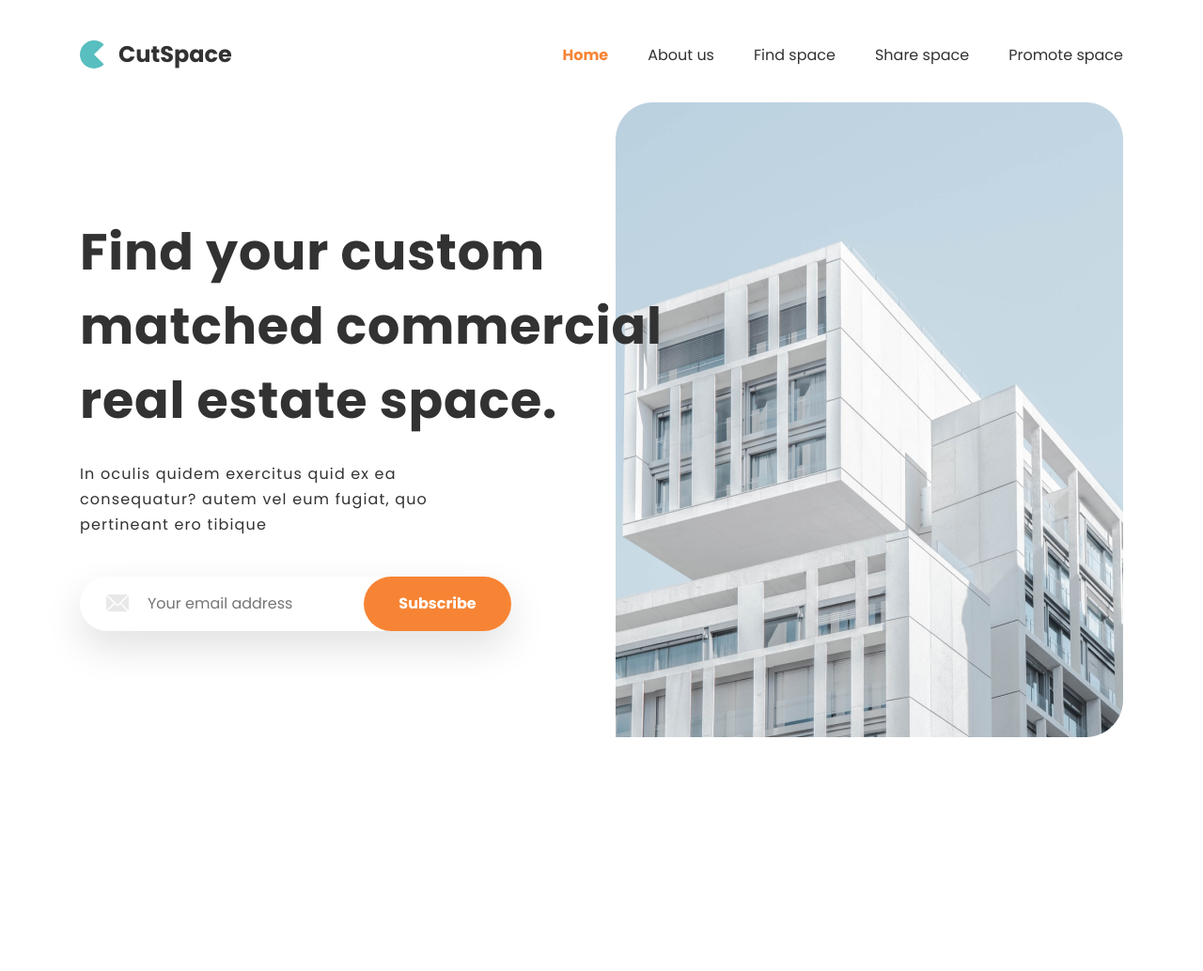
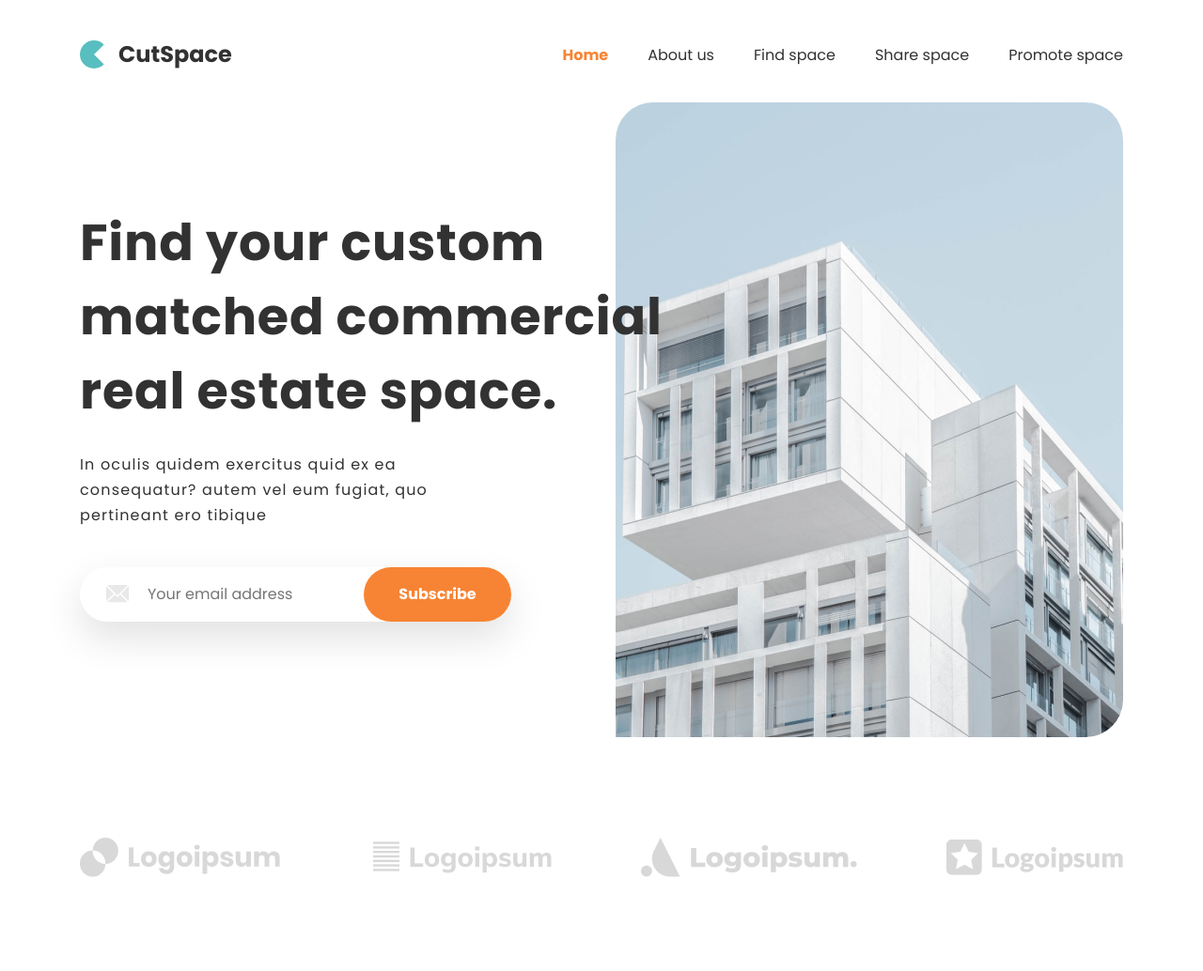
Before and after one commit to bbosmedia/ui-to-html-four, a plain HTML site: page index.html in a window 1280 px wide. Shown: the whole page at 94% size. Before the commit the page ends 800 px from the top, so only its background shows below. Drawn offline with Linux system fonts and the light colour scheme.

Commit message:
Brand Section Added

```diff
--- a/index.html
+++ b/index.html
@@ -45,10 +45,23 @@
 						</div>
 					</div>
 					<div class="header__img">
-						<img src="./images/header-picture.png" alt="">
+						<img src="./images/header-picture.jpg" alt="">
 					</div>
 				</div>
 			</div>
 		</header>
+
+		<main class="main">
+			<section class="brands">
+				<div class="container">
+					<div class="brnads__inner">
+						<img src="./images/brands/barn-one.png" alt="Brand One">
+						<img src="./images/brands/barn-two.png" alt="Brand Two">
+						<img src="./images/brands/barn-three.png" alt="Brand Three">
+						<img src="./images/brands/barn-four.png" alt="Brand Four">
+					</div>
+				</div>
+			</section>
+		</main>
 	</body>
 </html>
--- /dev/null
+++ b/sass/blocks/_brands.scss
@@ -0,0 +1,11 @@
+.brands {
+    padding: 100px 0px;
+}
+.brnads__inner {
+    display: flex;
+    justify-content: space-between;
+    width: 100%;
+    align-items: center;
+    gap: 30px;
+    flex-wrap: wrap;
+}
--- a/sass/blocks/_header.scss
+++ b/sass/blocks/_header.scss
@@ -38,7 +38,7 @@
 	max-width: 459px;
 	display: flex;
 	align-items: center;
-
+    margin-bottom: 20px;
 	& img {
 		margin-right: 20px;
 		margin-left: 28px;
@@ -68,7 +68,10 @@
 .header__img {
 	width: 50%;
 	height: 100%;
-    & img{
+	& img {
+		border-top-left-radius: 40px;
+		border-top-right-radius: 40px;
+		border-bottom-right-radius: 40px;
 		width: 100%;
 		height: 100%;
 		object-fit: cover;
--- a/sass/main.scss
+++ b/sass/main.scss
@@ -4,3 +4,4 @@
 @import './base/base';
 @import './blocks/nav';
 @import './blocks/header';
+@import './blocks/brands';
```
Also changed, not shown: css/main.css, images/header-picture.jpg (added), 1 other file. Lines whose indentation alone changed are shown as unchanged.
